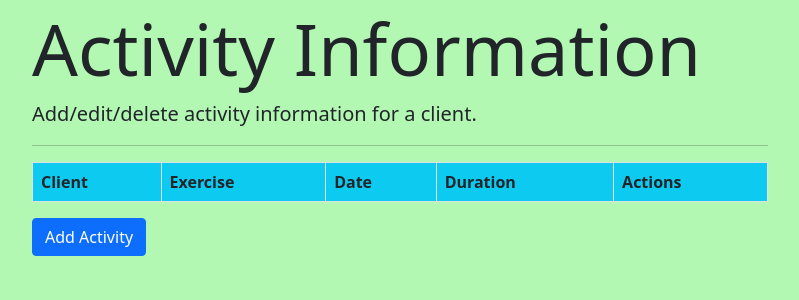
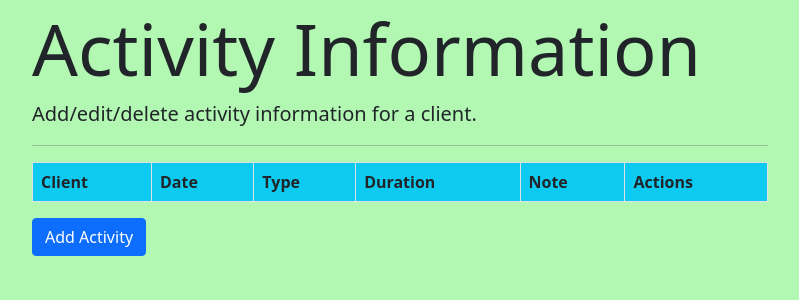
Before and after one commit to dmiller80/deploycat, a Django app: page /activity_list in a window 1280 px wide. Shown: the part 58-358 px from the top of the page, without its empty margins (50-849 px from the left). Run offline with Django 3.2, Linux system fonts and the light colour scheme; the visitor is signed in with stand-in values (Sample User, id 1); data that the repository does not hold is empty.

```diff
--- a/trkr/templates/trkr/activity_edit.html
+++ b/trkr/templates/trkr/activity_edit.html
@@ -4,7 +4,7 @@
 {% block content %}
     <h1>Edit Activity</h1>
     <form method="POST" class="activity-form">{% csrf_token %}
-        {{ form|crispy }}
+        {{ form }}
         <button type="submit" class="save btn btn-primary">Update</button>
     </form>
 {% endblock %}
--- a/trkr/templates/trkr/activity_list.html
+++ b/trkr/templates/trkr/activity_list.html
@@ -21,9 +21,10 @@
             <thead>
             <tr class="bg-info">
                 <th>Client</th>
-                <th>Exercise</th>
                 <th>Date</th>
+                <th>Type</th>
                 <th>Duration</th>
+                <th>Note</th>
                 <th colspan="3">Actions</th>
             </tr>
             </thead>
--- a/trkr/templates/trkr/client_new.html
+++ b/trkr/templates/trkr/client_new.html
@@ -3,7 +3,7 @@
 {% block content %}
     <h1>Add a New Client</h1>
     <form method="POST" class="client-form">{% csrf_token %}
-          {{ form|crispy }}
+          {{ form }}
         <button type="submit" class="save btn btn-primary">Save</button>
     </form>
 {% endblock %}
--- a/trkr/views.py
+++ b/trkr/views.py
@@ -121,7 +121,18 @@ def activity_edit(request, pk):
         # update
         form = ActivityForm(request.POST, instance=activity)
         if form.is_valid():
-            activity = form.save(commit=False)
+            a_date = form.cleaned_data["date"]
+            a_type = form.cleaned_data["type"]
+            a_client = form.cleaned_data["client"]
+            a_duration = form.cleaned_data["duration"]
+            a_note = form.cleaned_data["note"]
+            activity = Activity()
+            activity.client_id = a_client.id
+            activity.type_id = a_type.id
+            activity.date = a_date
+            activity.note = a_note
+            activity.duration = a_duration
+            # activity = form.save(commit=False)
             activity.save()
             activity = Activity.objects.all()
 
@@ -129,7 +140,7 @@ def activity_edit(request, pk):
                          {'activity': activity})
     else:
         # edit
-        form = ActivityForm(instance=activity)
+        form = ActivityForm(instance=activity).as_p()
     return render(request, 'trkr/activity_edit.html', {'form': form})
 
 @login_required
```
